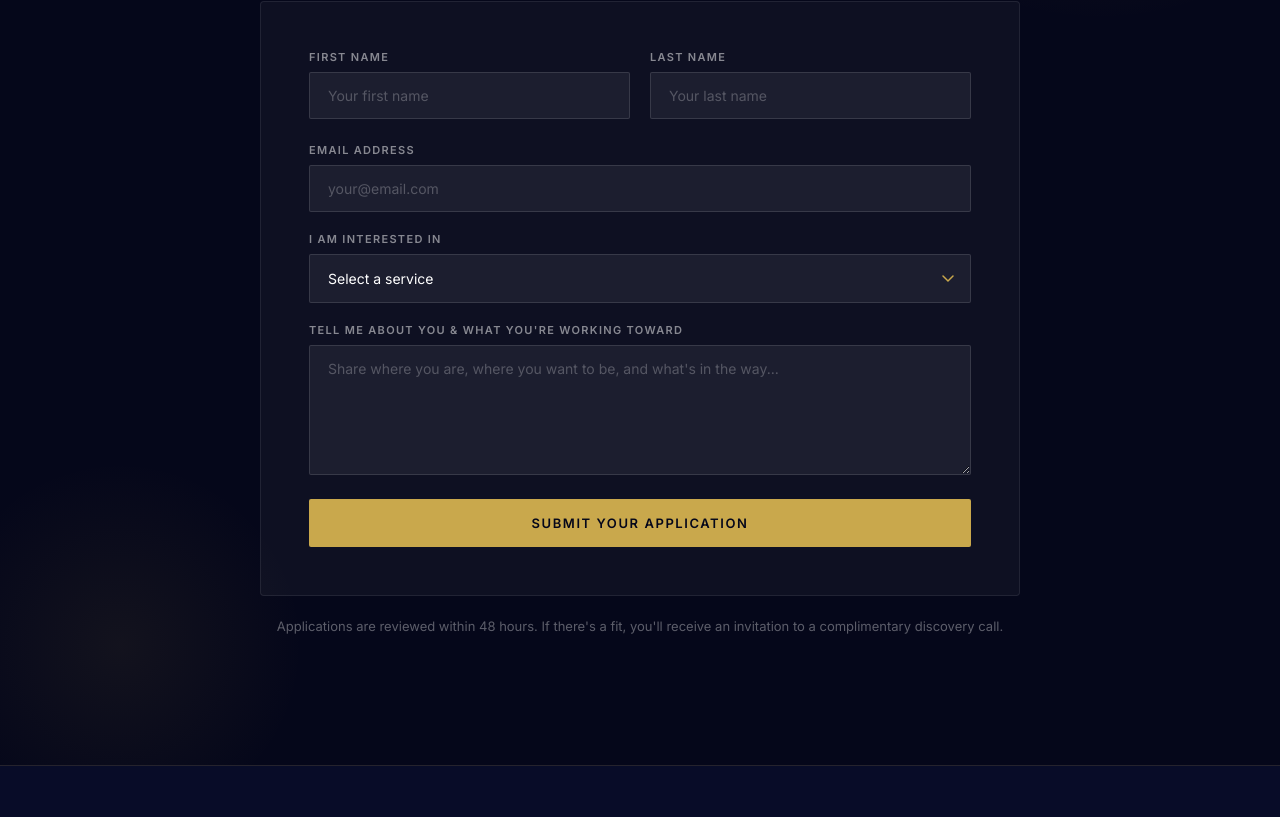
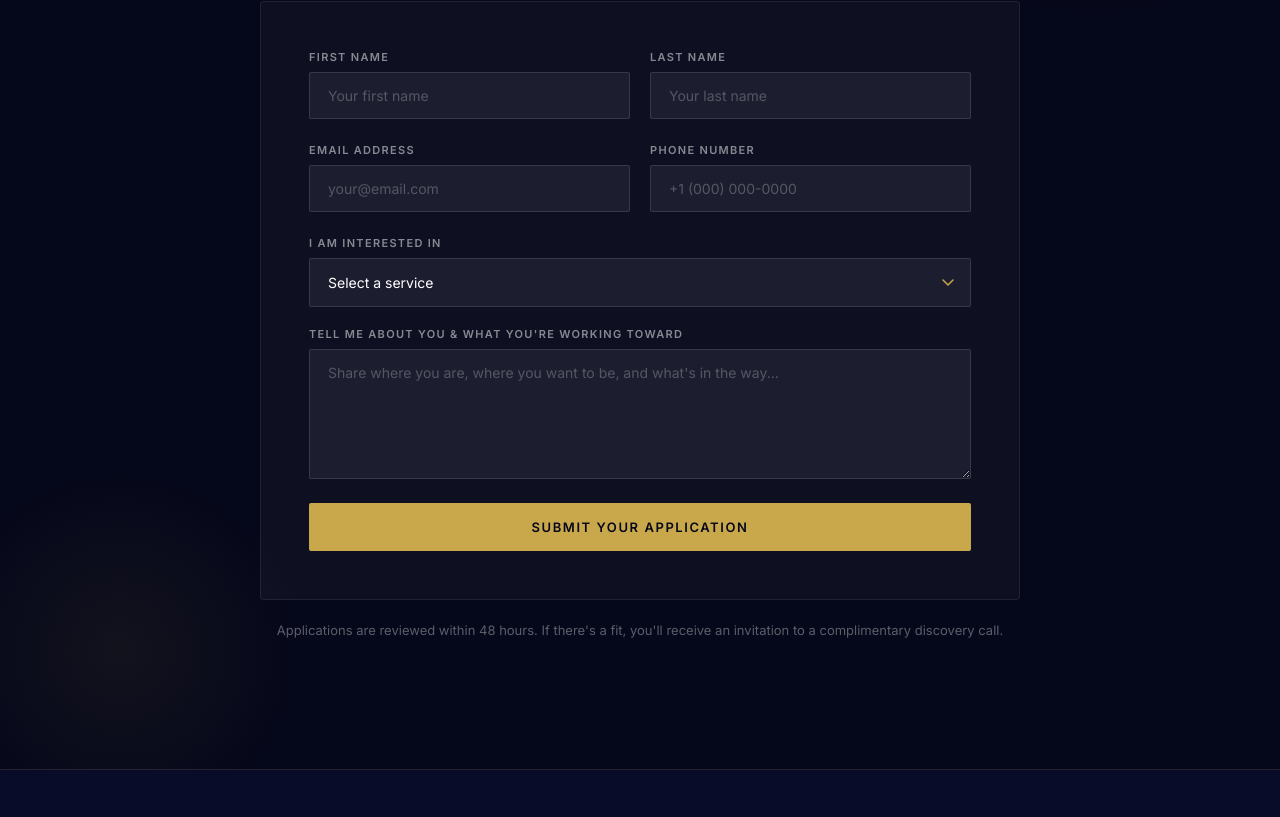
Before and after one commit to Jaynataj/vyomconsulting, a plain HTML site: page index.html in a window 1280 px wide. Shown: the part 8683-9500 px from the top of the page. Drawn offline with nearby package versions, Linux system fonts and the light colour scheme.

Commit message:
Add phone number field to inquiry form

```diff
--- a/index.html
+++ b/index.html
@@ -569,9 +569,15 @@
                 <input type="text" id="lastName" name="lastName" placeholder="Your last name" required />
               </div>
             </div>
-            <div class="form-group">
-              <label for="email">Email Address</label>
-              <input type="email" id="email" name="email" placeholder="your@email.com" required />
+            <div class="form-row">
+              <div class="form-group">
+                <label for="email">Email Address</label>
+                <input type="email" id="email" name="email" placeholder="your@email.com" required />
+              </div>
+              <div class="form-group">
+                <label for="phone">Phone Number</label>
+                <input type="tel" id="phone" name="phone" placeholder="+1 (000) 000-0000" />
+              </div>
             </div>
             <div class="form-group">
               <label for="interest">I Am Interested In</label>
```
